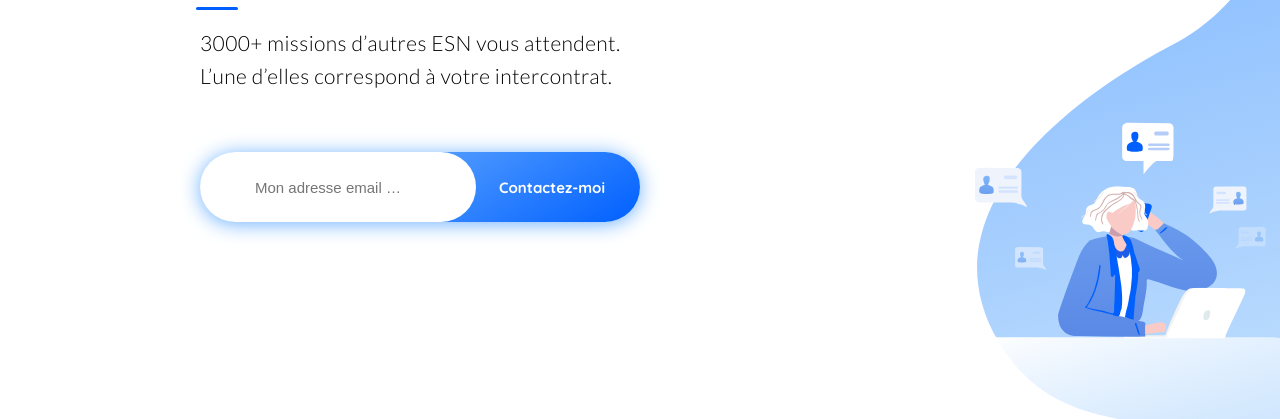
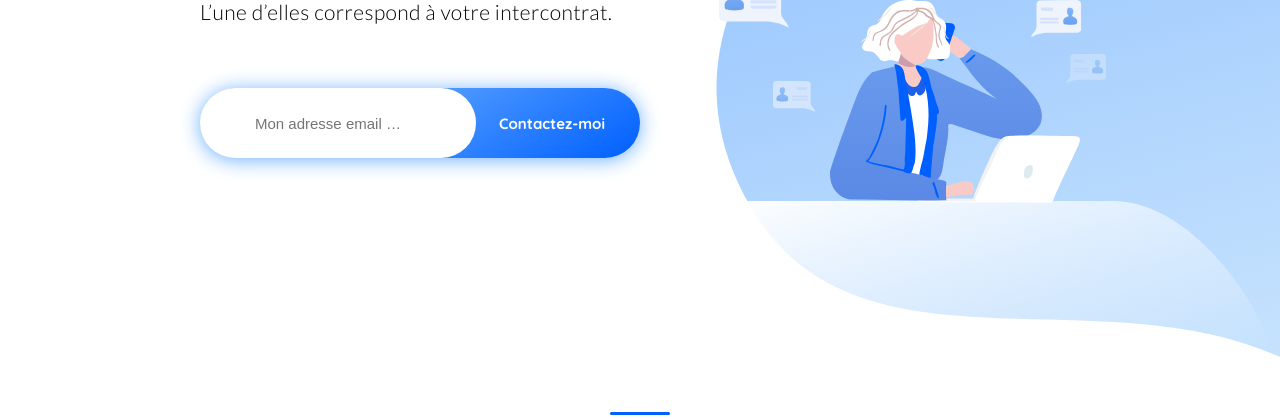
Before and after one commit to scbj/techonme-landing-page, a plain HTML site: page index.html in a window 1280 px wide. Shown: the part 392-811 px from the top of the page. Drawn offline with Linux system fonts and the light colour scheme.

Commit message:
New 1200px breakpoint

```diff
--- a/assets/styles/_vars.scss
+++ b/assets/styles/_vars.scss
@@ -32,5 +32,6 @@ $breakpoints: (
   small : 480px,
   medium: 800px,
   large : 1024px,
-  extraLarge : 1440px
+  extraLarge : 1200px,
+  desktop : 1440px
 );
```
Also changed, not shown: assets/styles/index.css, 1 other file.
